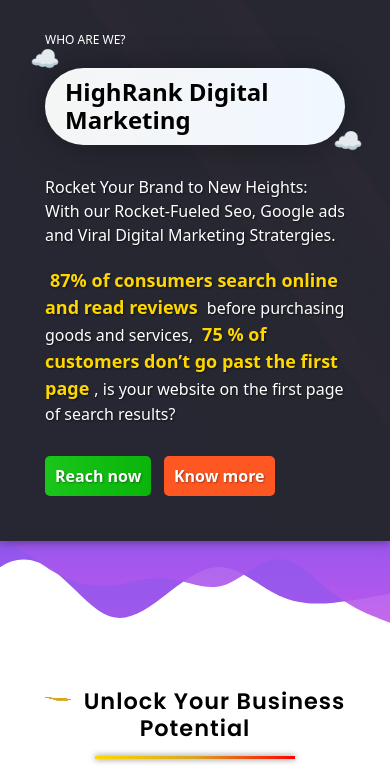
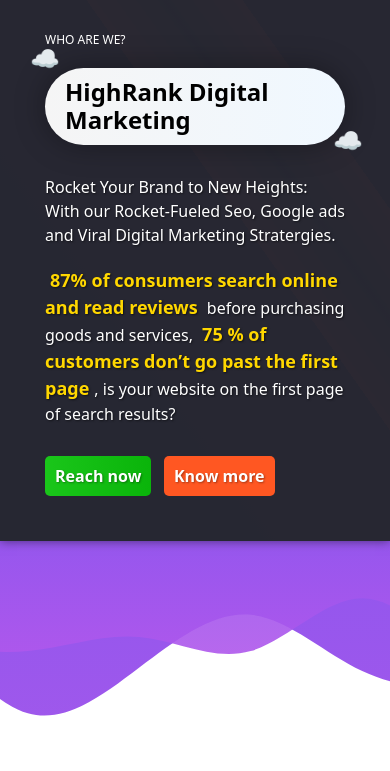
Before and after one commit to arvindvats/highrankglobal, a plain HTML site: page index.html in a window 390 px wide. Shown: the part 58-829 px from the top of the page. Drawn offline with nearby package versions, Linux system fonts and the light colour scheme.

Commit message:
Update style.css

```diff
--- a/style.css
+++ b/style.css
@@ -2931,13 +2931,22 @@
 */
 
 @media screen and (max-width: 992px) {
-
-#service, #service h2 , .service-main {
-  /* padding-top: 0rem;
+/*   #service, #service h2 , .service-main {
+    padding-top: 0rem;
     margin-top: 0rem;
-  margin-top: 1rem; */
-}
-
+    margin-top: 1rem;
+  } */
+
+  .main-bg-wave {
+    min-height: 25vh;
+    background: url("./heroWave14.svg");
+    background-size: cover;
+    background-repeat: no-repeat;
+    background-position: center;
+  }
+}
+
+@media screen and (max-width: 350px) {
   .main-bg-wave {
     min-height: 10vh;
     background: url("./heroWave14.svg");
@@ -2945,5 +2954,4 @@
     background-repeat: no-repeat;
     background-position: center;
   }
-
-}
+}
```
Lines whose indentation alone changed are shown as unchanged.
